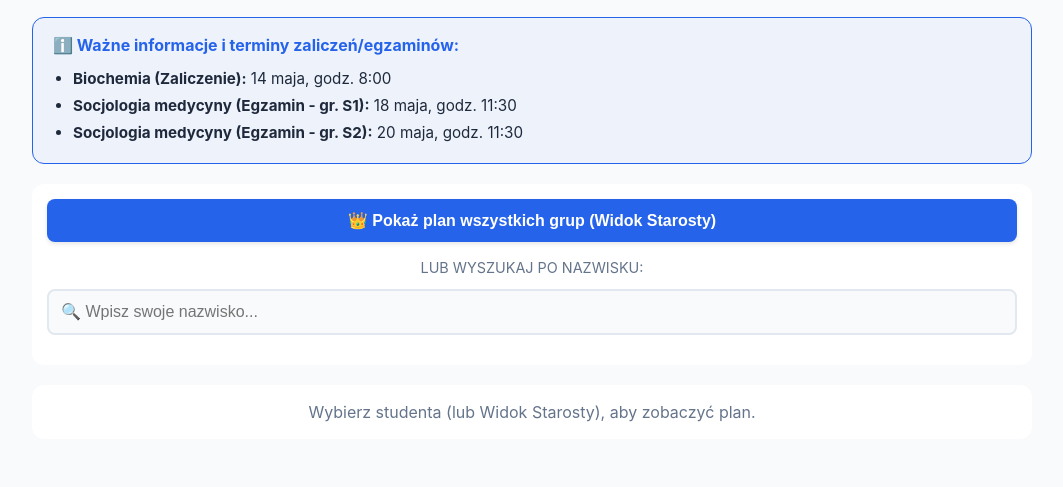
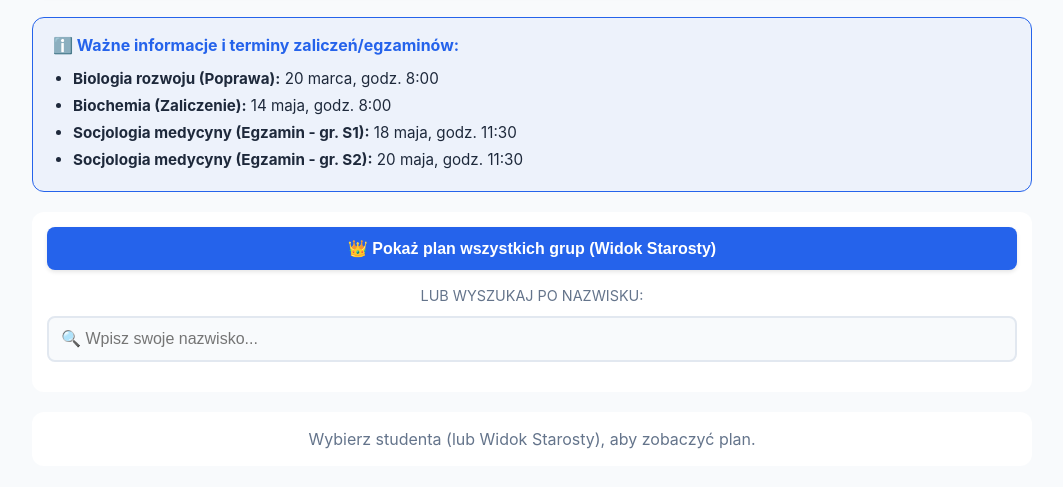
Before and after one commit to xkin1a/PUMplanletni, a plain HTML site: page index.html in a window 1280 px wide. Shown: the part 123-610 px from the top of the page, without its empty margins (108-1171 px from the left). Drawn offline with Linux system fonts and the light colour scheme.

Commit message:
Add exam dates to info banner in index.html

```diff
--- a/index.html
+++ b/index.html
@@ -160,6 +160,7 @@
     <div class="info-banner">
         <strong class="title">ℹ️ Ważne informacje i terminy zaliczeń/egzaminów:</strong>
         <ul>
+            <li><strong>Biologia rozwoju (Poprawa):</strong> 20 marca, godz. 8:00</li>
             <li><strong>Biochemia (Zaliczenie):</strong> 14 maja, godz. 8:00</li>
             <li><strong>Socjologia medycyny (Egzamin - gr. S1):</strong> 18 maja, godz. 11:30</li>
             <li><strong>Socjologia medycyny (Egzamin - gr. S2):</strong> 20 maja, godz. 11:30</li>
```
